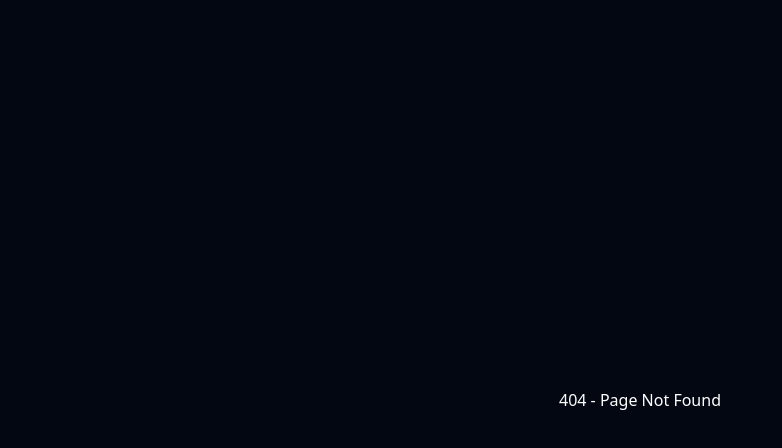
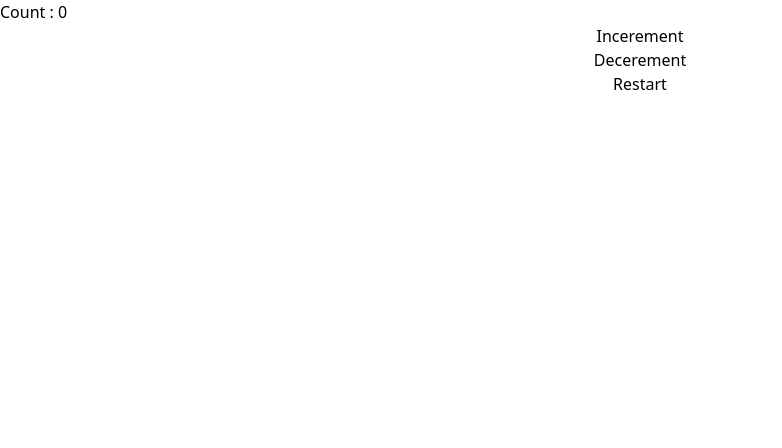
Before and after one commit to SagarNow/Next.js-Blueprint, a Next.js app: page /usestate in a window 1280 px wide. Before the commit this address had no page. Shown: the top 448 px of the page, without its empty margins (0-782 px from the left). Built offline with nearby package versions, Linux system fonts and the light colour scheme.

Commit message:
usestate

```diff
--- /dev/null
+++ b/src/app/(05.useState)/usestate/page.jsx
@@ -0,0 +1,26 @@
+// state : - data wich changes with time
+// use state is hook in react use to chnage the state
+// https://youtu.be/V9i3cGD-mts
+"use client"
+import { useState } from "react";
+const page = () => {
+
+  // count - current state
+  // setcount - updated state
+  // usestate () - initial value
+  const [count,setCount]= useState (0);
+
+
+  return (
+  <>
+
+    <div>Count : {count}</div>
+
+    <button onClick={()=> setCount(count+1)}>Incerement</button>
+    <button onClick={()=> setCount(count-1)}>Decerement</button>
+    <button onClick={()=> setCount(0)}>Restart</button>
+</>
+  )
+}
+
+export default page
```
